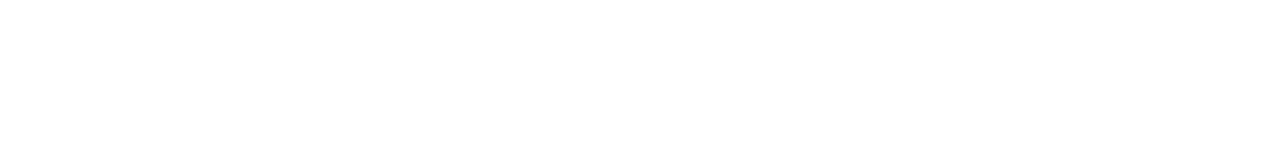
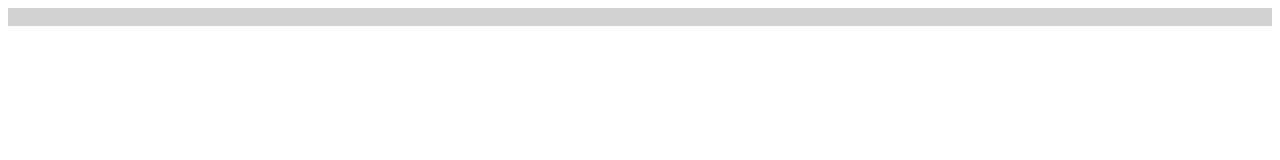
Before and after one commit to MrHallway0/WebEditors, a plain HTML site: page editable/index.html in a window 1280 px wide. Drawn offline with Linux system fonts and the light colour scheme.

Commit message:
Update index.html

```diff
--- a/editable/index.html
+++ b/editable/index.html
@@ -1,6 +1,6 @@
 <!DOCTYPE html>
 <html>
   <body>
-    <div contenteditable></div>
+    <div contenteditable style="background-color:lightgrey;"></div>
   </body>
 </html>
```
